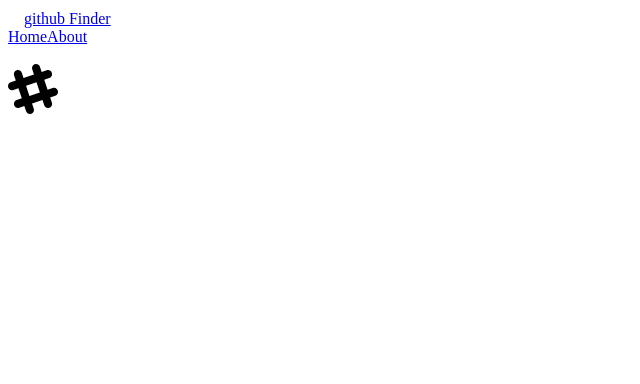
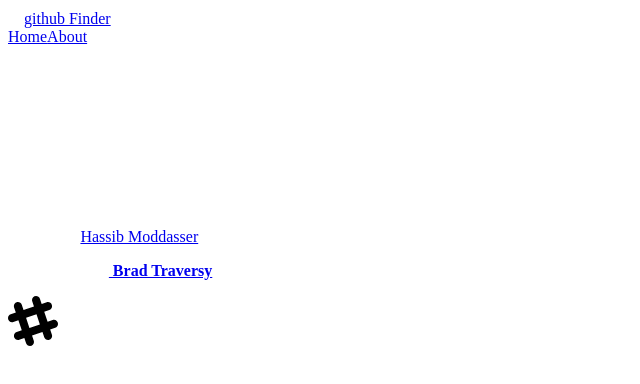
Before and after one commit to Lucid-017/GitHub-Account-Finder, a React (Create React App) app: page /about in a window 1280 px wide. Shown: the top 384 px of the page, without its empty margins (0-640 px from the left). Built offline with nearby package versions, Linux system fonts and the light colour scheme.

Commit message:
working on layout
we now have a complete about and notfound page created a home page,thats the main shit, moving on we're going to be using API's to fetch users and display em

```diff
--- a/src/App.js
+++ b/src/App.js
@@ -1,7 +1,11 @@
 // NOTE to use links you must import and use route and router
-import { BrowserRouter as Router,Route } from "react-router-dom";
+import { BrowserRouter as Router,Route,Routes } from "react-router-dom";
 import Navbar from "./components/layouts/Navbar";
+import About from "./components/layouts/pages/About";
+import Home from "./components/layouts/pages/Home";
+import NotFound from "./components/layouts/pages/NotFound";
 import Footer from "./components/layouts/Footer";
+
 
 function App() {
   return (
@@ -9,7 +13,12 @@
       <div className="flex flex-col justify-between h-screen ">
         <Navbar/>
           <main className="conatiner mx-auto px-3 pb-12">
-            content
+            <Routes>
+              <Route path="/" element={<Home/>}/>
+              <Route path="/about" element={<About/>}/>
+              <Route path="/notfound" element={<NotFound/>}/>
+              <Route path="/*" element={<NotFound/>}/>
+            </Routes>
           </main>
         <Footer/>
       </div>
--- a/src/components/layouts/Navbar.jsx
+++ b/src/components/layouts/Navbar.jsx
@@ -15,10 +15,10 @@
         </div>
         <div className="flex-1 px-2 mx">
             <div className="flex justify-end">
-                <Link to={"/"} className="btn btn-ghost btn-sm rounded-btn text-white">
+                <Link to="/" className="btn btn-ghost btn-sm rounded-btn text-white">
                     Home
                 </Link>
-                <Link to={"/about"} className="btn btn-ghost btn-sm rounded-btn text-white">
+                <Link to="/about" className="btn btn-ghost btn-sm rounded-btn text-white">
                     About
                 </Link>
             </div>
--- /dev/null
+++ b/src/components/layouts/pages/About.jsx
@@ -0,0 +1,30 @@
+const About = () => {
+  return (
+    <div>
+        <h1 className="text-6xl mb4">GitHub Finder</h1>
+        <p className='mb-4 font-light'>
+        A React app to search GitHub profiles and see profile details.
+
+        .
+      </p>
+      <br />
+      <p className='text-lg text-gray-400'>
+        Version <span className='text-white'>1.0.0</span>
+      </p>
+      <p className='text-lg text-gray-400'>
+        Layout By:
+        <a className='text-white' href='https://twitter.com/hassibmoddasser'>
+          Hassib Moddasser
+        </a>
+      </p>
+      <p className='text-lg text-gray-400'>
+        Refrence From:
+        <strong >
+          <a className="text-white" href='https://traversymedia.com'> Brad Traversy</a>
+        </strong >
+      </p>
+    </div>
+  )
+}
+
+export default About
--- /dev/null
+++ b/src/components/layouts/pages/Home.jsx
@@ -0,0 +1,9 @@
+const Home = () => {
+  return (
+    <div>
+        <h1 className="text-6xl ">Welcome</h1>
+    </div>
+  )
+}
+
+export default Home
--- /dev/null
+++ b/src/components/layouts/pages/NotFound.jsx
@@ -0,0 +1,25 @@
+import {FaHome  } from "react-icons/fa";
+import {Link  } from "react-router-dom";
+const NotFound = () => {
+  return (
+    <div className="hero">
+        <div className="text-center hero-content">
+            <div className="max-w-lg">
+                <h1 className="text-8xl font-bold mb-8">
+                    Oops!
+                </h1>
+                <p className="text-5xl mb-8">
+                    404 - Page Not Found!
+                </p>
+                <Link className="btn btn-primarybtn-lg" to={"/"}>
+                    <FaHome className="mr-2 "/>
+                    Back Home
+                </Link>
+
+            </div>
+        </div>
+    </div>
+  )
+}
+
+export default NotFound
```
